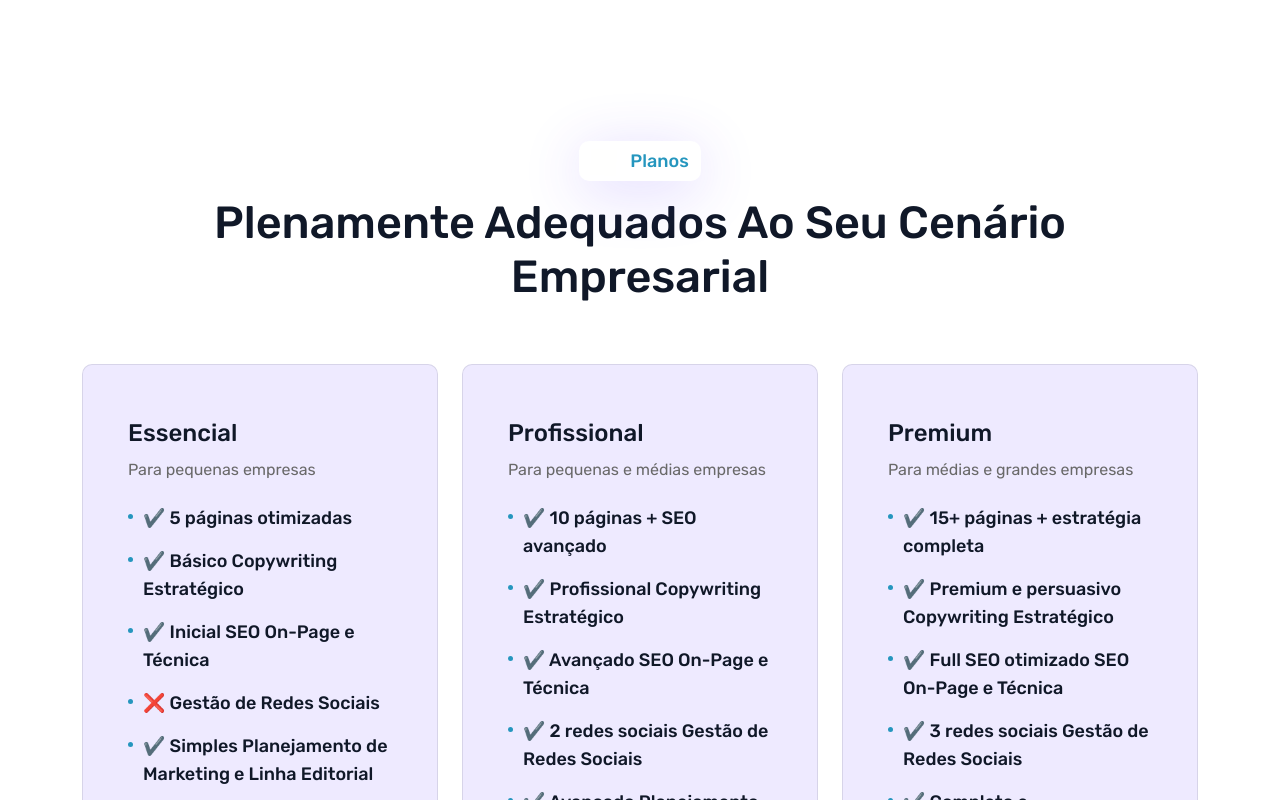
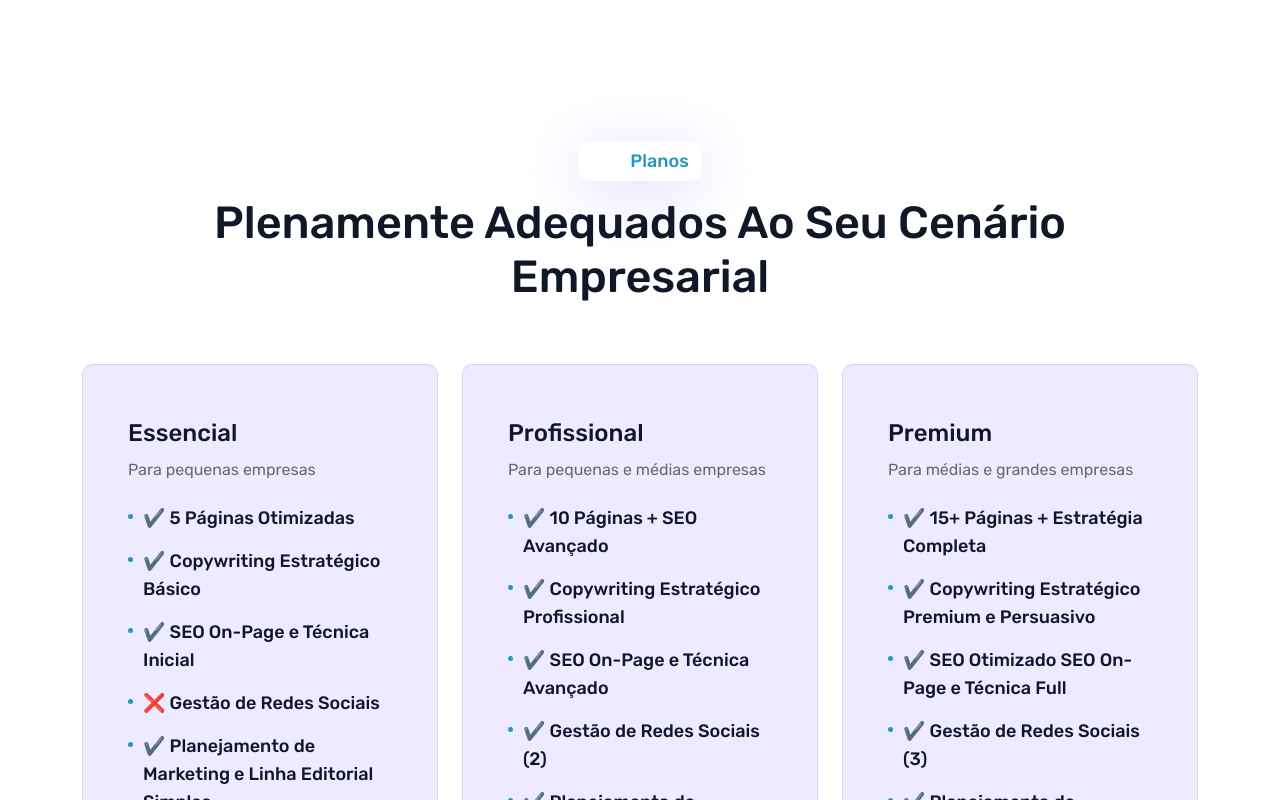
Before and after one commit to Bolt-360/bolt-agency, a Next.js app: page / in a window 1280 px wide. Shown: the part 7382-8182 px from the top of the page. Built offline with nearby package versions, Linux system fonts and the light colour scheme.

Commit message:
add link do whatsapp ao botão dos planos

```diff
--- a/components/Pricing.js
+++ b/components/Pricing.js
@@ -1,6 +1,7 @@
 import Link from "next/link";
 
 const Pricing = () => {
+  const whatsappBolt = "https://api.whatsapp.com/send/?phone=558431901700&text=Ol%C3%A1%21+vim+pelo+site+da+Bolt+Agency";
   const plans = [
     {
       name: "Essencial",
@@ -8,14 +9,14 @@ const Pricing = () => {
       setupCost: "Setup",
       monthlyCost: "R$790,",
       features: [
-        "✔️ 5 páginas otimizadas",
-        "✔️ Básico Copywriting Estratégico",
-        "✔️ Inicial SEO On-Page e Técnica",
+        "✔️ 5 Páginas Otimizadas",
+        "✔️ Copywriting Estratégico Básico",
+        "✔️ SEO On-Page e Técnica Inicial",
         "❌ Gestão de Redes Sociais",
-        "✔️ Simples Planejamento de Marketing e Linha Editorial",
+        "✔️ Planejamento de Marketing e Linha Editorial Simples",
         "❌ Blog com SEO e Copywriting",
         "❌ Funis de Vendas Automatizados",
-        "✔️ Simples Relatórios e Melhorias Contínuas",
+        "✔️ Relatórios e Melhorias Contínuas Simples",
       ],
       delay: ".3s",
     },
@@ -25,14 +26,14 @@ const Pricing = () => {
       setupCost: "Setup",
       monthlyCost: "R$1.290,",
       features: [
-        "✔️ 10 páginas + SEO avançado",
-        "✔️ Profissional Copywriting Estratégico",
-        "✔️ Avançado SEO On-Page e Técnica",
-        "✔️ 2 redes sociais Gestão de Redes Sociais",
-        "✔️ Avançado Planejamento de Marketing e Linha Editorial",
-        "✔️ 4 artigos/mês Blog com SEO e Copywriting",
-        "✔️ Básico Funis de Vendas Automatizados",
-        "✔️ Mensais Relatórios e Melhorias Contínuas",
+        "✔️ 10 Páginas + SEO Avançado",
+        "✔️ Copywriting Estratégico Profissional",
+        "✔️ SEO On-Page e Técnica Avançado",
+        "✔️ Gestão de Redes Sociais (2)",
+        "✔️ Planejamento de Marketing e Linha Editorial Avançado",
+        "✔️ Blog com SEO e Copywriting, 4 artigos/mês",
+        "✔️ Funis de Vendas Automatizados Básico",
+        "✔️ Relatórios e Melhorias Contínuas Mensais",
       ],
       delay: ".5s",
     },
@@ -42,14 +43,14 @@ const Pricing = () => {
       setupCost: "Setup",
       monthlyCost: "R$1.990,",
       features: [
-        "✔️ 15+ páginas + estratégia completa",
-        "✔️ Premium e persuasivo Copywriting Estratégico",
-        "✔️ Full SEO otimizado SEO On-Page e Técnica",
-        "✔️ 3 redes sociais Gestão de Redes Sociais",
-        "✔️ Completo e personalizado Planejamento de Marketing e Linha Editorial",
-        "✔️ 8 artigos/mês Blog com SEO e Copywriting",
-        "✔️ Completo Funis de Vendas Automatizados",
-        "✔️ Semanais e estratégicos Relatórios e Melhorias Contínuas",
+        "✔️ 15+ Páginas + Estratégia Completa",
+        "✔️ Copywriting Estratégico Premium e Persuasivo",
+        "✔️ SEO Otimizado SEO On-Page e Técnica Full",
+        "✔️ Gestão de Redes Sociais (3)",
+        "✔️ Planejamento de Marketing e Linha Editorial Completo e Personalizado",
+        "✔️ Blog com SEO e Copywriting, 8 artigos/mês",
+        "✔️ Funis de Vendas Automatizados Completo",
+        "✔️ Relatórios e Melhorias Contínuas Semanais e Estratégicos",
       ],
       delay: ".7s",
     },
@@ -97,7 +98,7 @@ const Pricing = () => {
                   </h2>
                 </div>
                 <div className="pricing-button">
-                  <Link href="contact" className="theme-btn style-transparent">
+                  <Link href={whatsappBolt} target="_blank" className="theme-btn style-transparent">
                     Escolher Plano
                   </Link>
                 </div>
```
